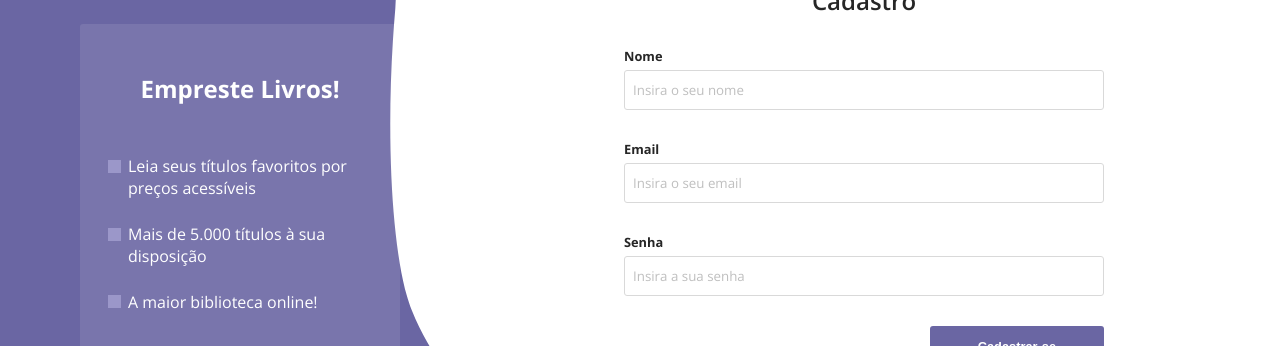
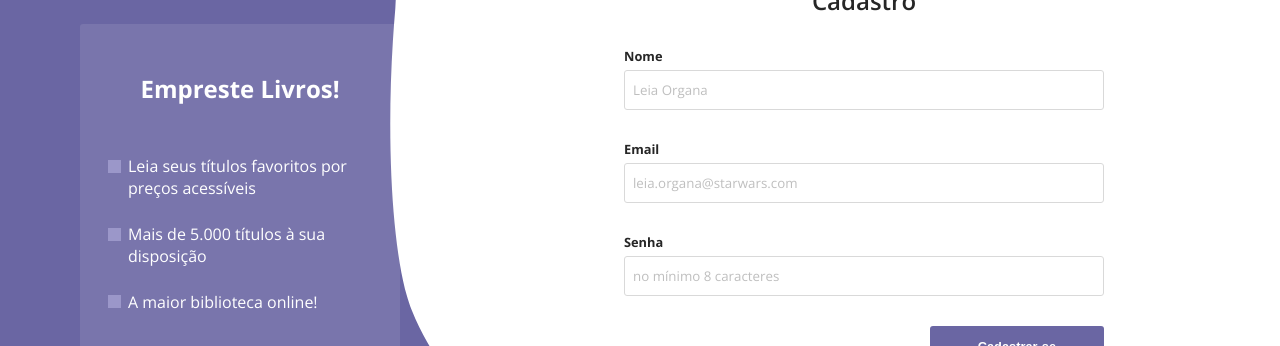
Before and after one commit to elicavalheiro/ebook-rent, a Vue app: page /cadastro in a window 1280 px wide. Shown: the part 214-560 px from the top of the page. Built offline with nearby package versions, Linux system fonts and the light colour scheme.

Commit message:
:children_crossing: adjust input placeholders

```diff
--- a/src/views/Login.vue
+++ b/src/views/Login.vue
@@ -16,13 +16,13 @@
           <Input
             type="email"
             label="Email"
-            placeholder="Insira o seu email"
+            placeholder="leia.organa@starwars.com"
             v-model="user.email"
           />
           <Input
             type="password"
             label="Senha"
-            placeholder="Insira a sua senha"
+            placeholder="********"
             v-model="user.password"
           />
         </template>
--- a/src/views/Registry.vue
+++ b/src/views/Registry.vue
@@ -16,19 +16,19 @@
           <Input
             type="text"
             label="Nome"
-            placeholder="Insira o seu nome"
+            placeholder="Leia Organa"
             v-model="user.name"
           />
           <Input
             type="email"
             label="Email"
-            placeholder="Insira o seu email"
+            placeholder="leia.organa@starwars.com"
             v-model="user.email"
           />
           <Input
             type="password"
             label="Senha"
-            placeholder="Insira a sua senha"
+            placeholder="no mínimo 8 caracteres"
             v-model="user.password"
           />
         </template>
```
Also changed, not shown: 1 other file (tests, documents, lock files or other folders).
